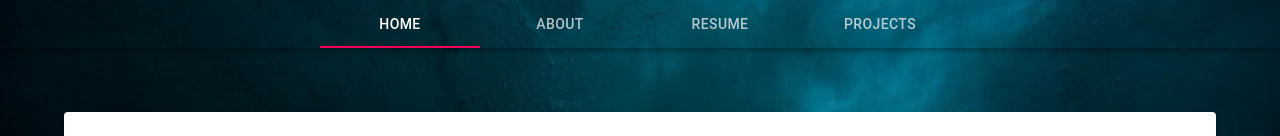
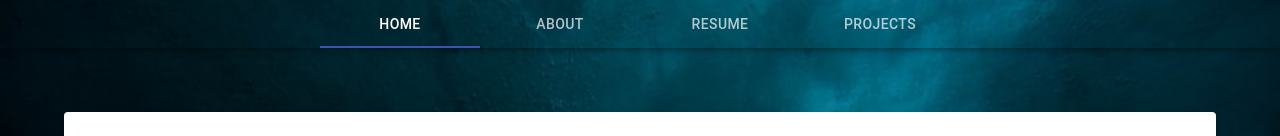
Before and after one commit to listenToRipley/nataliekendrick, a React (Create React App) app: page /about in a window 1280 px wide. Shown: the top 136 px of the page. Built offline with nearby package versions, Linux system fonts and the light colour scheme.

Commit message:
indicator changes on panel. may require color import from material ui if different color needed

```diff
--- a/src/Components/Components.css
+++ b/src/Components/Components.css
@@ -116,7 +116,6 @@ a:hover {
   -webkit-background-clip: text;
      -moz-background-clip: text;
           background-clip: text;
-          color:
 }
 
 .aboutQuote {
@@ -290,5 +289,5 @@ a:hover {
 
 .panel {
   flex-grow: 1;
-  color: white
+  color: white;
 }
--- a/src/Components/Panel.js
+++ b/src/Components/Panel.js
@@ -17,7 +17,7 @@ const Panel = () =>  {
   return (
     <div className='panel'>
       <AppBar color="transparent" position="static">
-        <Tabs value={value} onChange={handleChange} aria-label="menu items" centered={true}>
+        <Tabs indicatorColor='primary' value={value} onChange={handleChange} aria-label="menu items" centered={true}>
           <Tab label="Home"
                 component={Link}
                 to='/'
```
